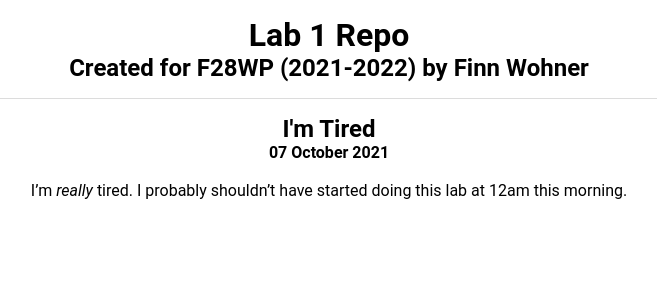
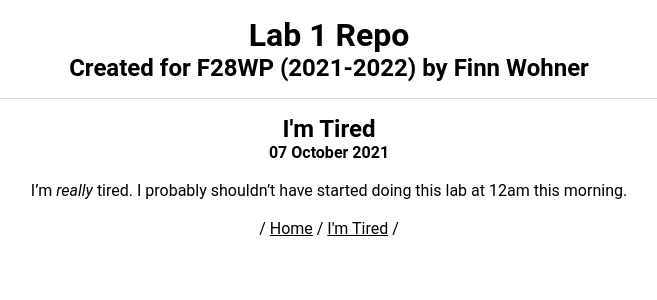
Before and after one commit to finnjwohner/frriNz.github.io, a Jekyll site: the page built from _posts/2021-10-07-tired.md, in a window 1280 px wide. Shown: the top 300 px of the page, without its empty margins (311-968 px from the left). Built offline with Jekyll 4.4.1, drawn with Linux system fonts in a browser that asks for light colours.

Commit message:
- Added <nav> to posts

```diff
--- a/_layouts/post.html
+++ b/_layouts/post.html
@@ -6,3 +6,10 @@ layout: default
 
 <br>
 {{ content }}
+<br>
+<nav>
+	/ <a href="/">Home</a> /
+	{% for post in site.posts %}
+		<a href="{{ post.url }}">{{ post.title }}</a> /
+	{% endfor %}
+</nav>
```
